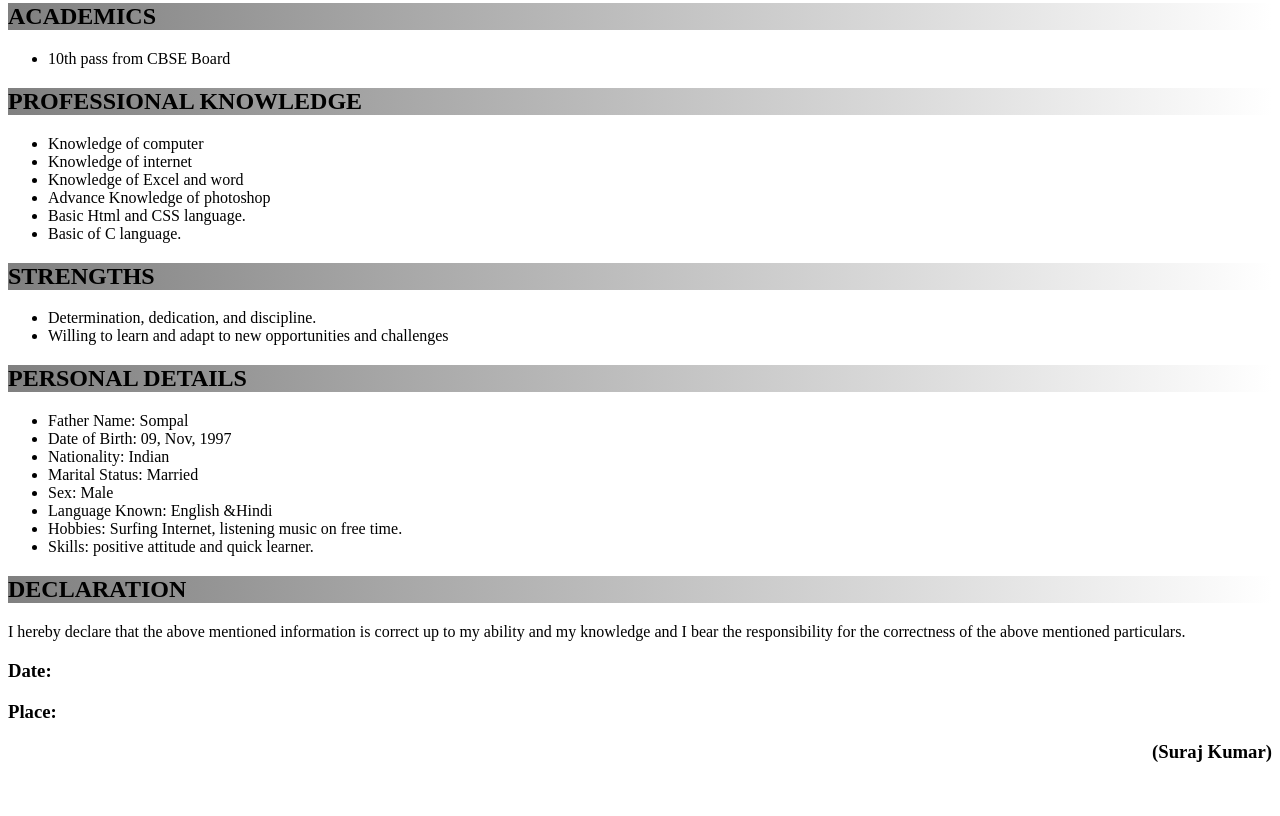
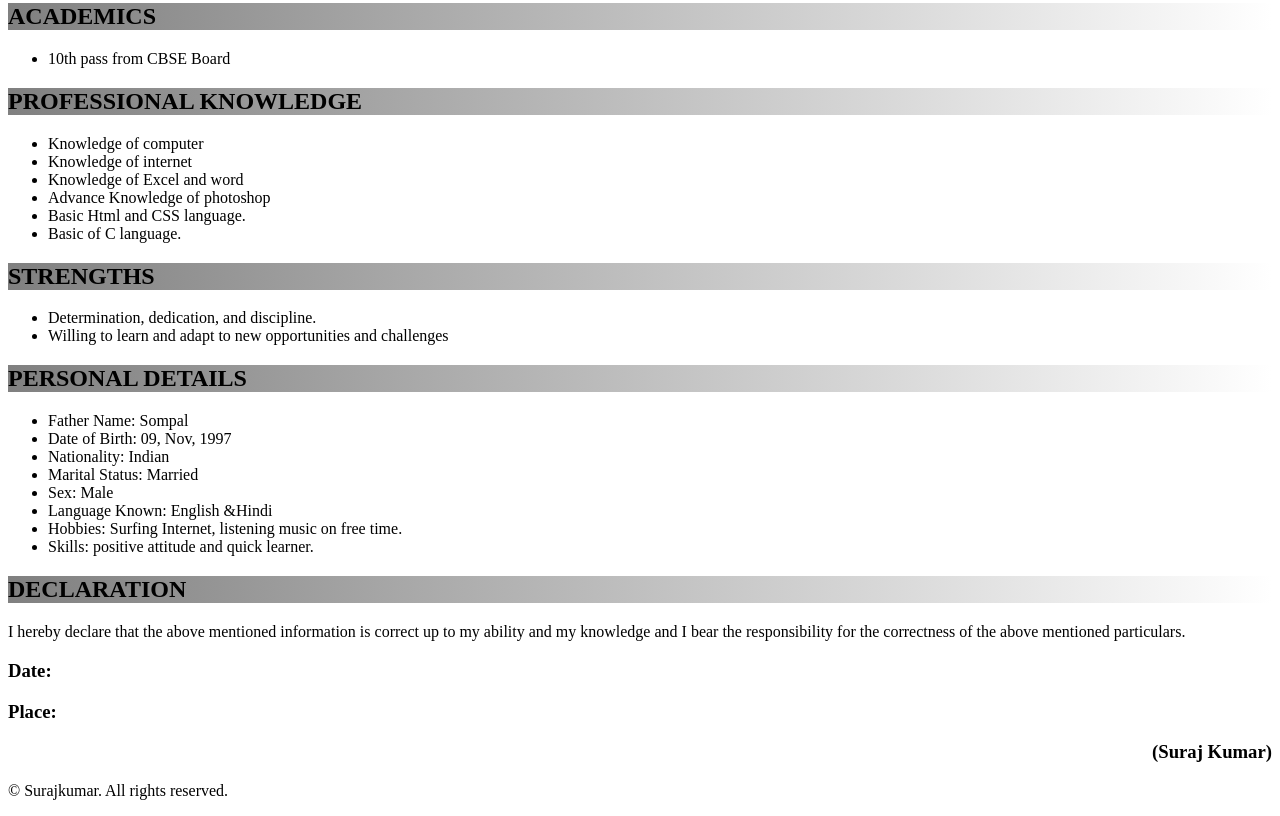
Before and after one commit to Surajsom/Resume, a plain HTML site: page index.html in a window 1280 px wide. Shown: the part 622-1438 px from the top of the page. Before the commit the page ends 1404 px from the top, so only its background shows below. Drawn offline with Linux system fonts and the light colour scheme.

Commit message:
index.html

```diff
--- a/index.html
+++ b/index.html
@@ -114,5 +114,8 @@
     <h3 clear="right">Date: </h3>
     <h3 clear="right">Place:</h3>
     <h3 clear="left" align="right">(Suraj Kumar)</h3>
+    <footer>
+    <p>© Surajkumar. All rights reserved.</p>
+  </footer>
   </body>
 </html>
```
